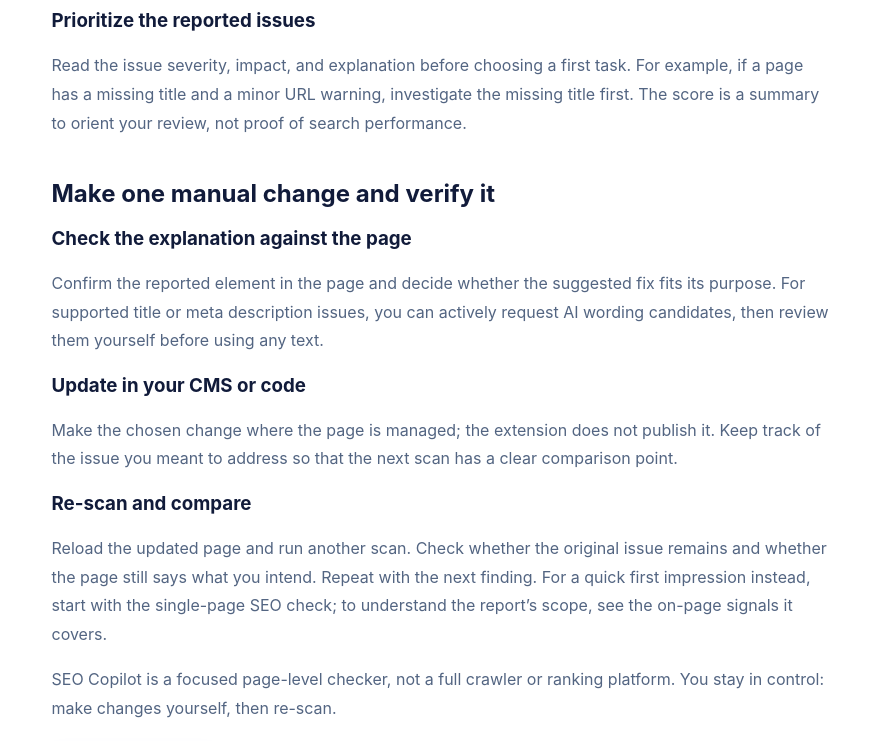
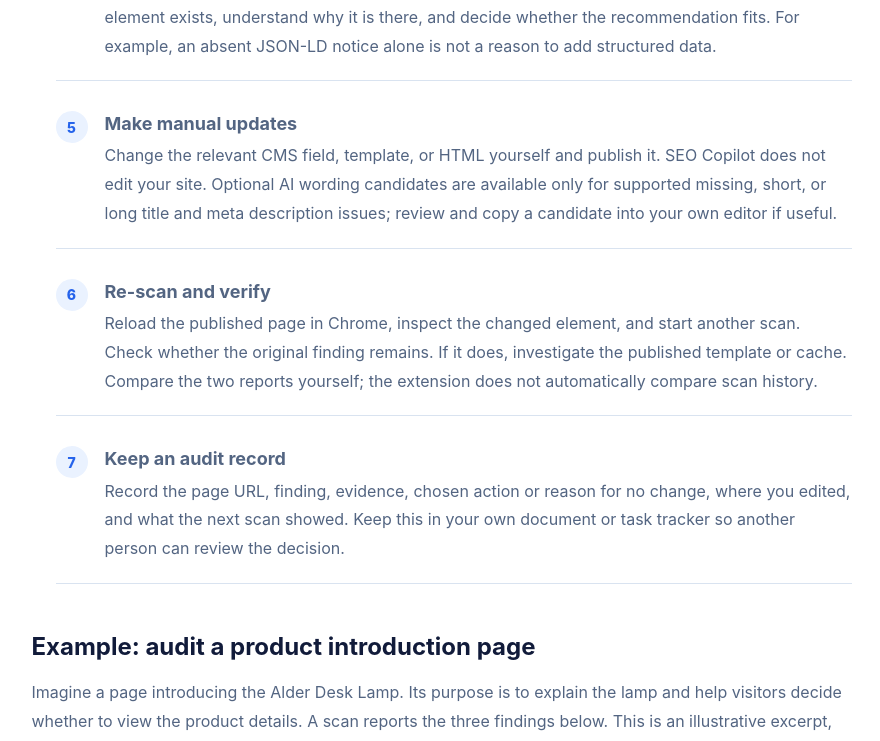
Before and after one commit to sumei7550/SEO-Copilot, a Next.js app in the folder website/: page /seo-audit in a window 1280 px wide. Shown: the part 1128-1869 px from the top of the page, without its empty margins (191-1071 px from the left). Built offline with nearby package versions, Linux system fonts and the light colour scheme; no server answers.

Commit message:
feat(website): expand English SEO audit guide

```diff
--- a/website/src/app/(site)/globals.css
+++ b/website/src/app/(site)/globals.css
@@ -165,3 +165,16 @@
 .seo-checker-steps{margin:20px 0;padding-left:27px}
 .seo-checker-steps li{padding-left:4px}
 @media(max-width:600px){.seo-checker-report-parts article{padding:17px}.seo-checker-findings article{padding:18px}}
+
+/* SEO audit keeps each decision beside its verification step. */
+.seo-audit-guide a:not(.button){color:var(--primary);text-decoration:underline;text-underline-offset:3px}
+.seo-audit-steps{display:grid;gap:20px;margin:25px 0;padding:0;list-style:none}
+.seo-audit-steps li{display:grid;grid-template-columns:34px minmax(0,1fr);gap:15px;padding-bottom:20px;border-bottom:1px solid var(--line)}
+.seo-audit-step-number{display:grid;place-items:center;width:32px;height:32px;border-radius:50%;background:#eaf2ff;color:var(--primary);font-size:14px;font-weight:800}
+.seo-audit-steps h3{margin:0 0 5px}.seo-audit-steps p{margin:0}
+.seo-audit-case{display:grid;gap:14px;margin:23px 0}
+.seo-audit-case article{min-width:0;padding:20px 23px;border:1px solid var(--line);border-radius:14px;background:#f8fbff}
+.seo-audit-case h3{display:flex;align-items:center;justify-content:space-between;flex-wrap:wrap;gap:8px;margin:0 0 8px}
+.seo-audit-case h3 span{padding:4px 9px;border-radius:999px;background:#fef3c7;color:#865008;font-size:12px}.seo-audit-case article:first-child h3 span{background:#ffe4e6;color:#a81135}
+.seo-audit-case p{margin:0}
+@media(max-width:600px){.seo-audit-steps li{gap:10px}.seo-audit-case article{padding:18px}}
--- a/website/src/app/(site)/seo-audit/page.tsx
+++ b/website/src/app/(site)/seo-audit/page.tsx
@@ -1,25 +1,47 @@
 import type { Metadata } from 'next';
 import Link from 'next/link';
-import { LandingPage } from '@/components/LandingPage';
+import { StoreCta } from '@/components/StoreCta';
 import { pageMetadata } from '@/lib/site';
+
 export const metadata: Metadata = pageMetadata('Page-Level SEO Audit Without a Site Crawler', 'Audit the webpage you are viewing, prioritize its SEO issues, make a manual update, and re-scan to verify the result.', 'seo-audit');
+
+const steps = [
+  { title: 'Prepare for a page audit', body: 'Choose the exact page and note its purpose: what should a visitor learn or do? Open that page in Chrome. SEO Copilot checks the current tab after you start a scan; it does not accept a URL for an online audit or crawl a whole site.' },
+  { title: 'Run the scan', body: 'Open the installed SEO Copilot extension and start a scan of the active page. The report shows a 0–100 SEO Score and detected issues. The score summarizes supported rules for this scan, not Google rankings or the quality of every part of the site.' },
+  { title: 'Review detected issues', body: 'Read the issue count, High, Warning, and Info severity labels, then each finding’s impact and recommended action. Use severity alongside the page’s purpose to decide what to investigate. The issue list is not promised to be automatically sorted by severity; a notice may be inapplicable or need no change.' },
+  { title: 'Validate before fixing', body: 'Inspect the rendered HTML in DevTools and read the visible page. Confirm that the flagged element exists, understand why it is there, and decide whether the recommendation fits. For example, an absent JSON-LD notice alone is not a reason to add structured data.' },
+  { title: 'Make manual updates', body: 'Change the relevant CMS field, template, or HTML yourself and publish it. SEO Copilot does not edit your site. Optional AI wording candidates are available only for supported missing, short, or long title and meta description issues; review and copy a candidate into your own editor if useful.' },
+  { title: 'Re-scan and verify', body: 'Reload the published page in Chrome, inspect the changed element, and start another scan. Check whether the original finding remains. If it does, investigate the published template or cache. Compare the two reports yourself; the extension does not automatically compare scan history.' },
+  { title: 'Keep an audit record', body: 'Record the page URL, finding, evidence, chosen action or reason for no change, where you edited, and what the next scan showed. Keep this in your own document or task tracker so another person can review the decision.' },
+] as const;
+
 export default function SeoAudit() {
-  return <LandingPage path="seo-audit" eyebrow="Page-level SEO audit" title="Audit the page in front of you—without a site crawler." intro="Use a focused scan → prioritize → understand → update → re-scan workflow for the active browser page." bullets={['Review the supported page-level signals in one report.','Prioritize issues with a clear score and explanations.','Make the change in your CMS or code, then re-scan.']} detail={{heading: 'A repeatable page audit workflow', body: 'SEO Copilot keeps the audit close to the page: scan it, prioritize the findings, understand why they matter, make a manual update, and verify the result with another scan.', next: 'Use the issue explanations to choose one high-value change before moving to the next finding.'}} relatedLabel="Choose a related check" related={[["/seo-checker/", "Run a quick single-page SEO check"], ["/on-page-seo-checker/", "Review the supported on-page signals"]]}>
-    <section aria-labelledby="audit-start">
-      <h2 id="audit-start">Run a repeatable audit of one page</h2>
-      <h3>Scan the active page</h3>
-      <p>Open the exact page you want to improve and run SEO Copilot in Chrome. The report brings its supported page signals, score, and issue list together, so you can work from what is actually on that page rather than an assumption about the whole site.</p>
-      <h3>Prioritize the reported issues</h3>
-      <p>Read the issue severity, impact, and explanation before choosing a first task. For example, if a page has a missing title and a minor URL warning, investigate the missing title first. The score is a summary to orient your review, not proof of search performance.</p>
+  return <main className="page tool-guide seo-audit-guide"><div className="wrap prose">
+    <p className="eyebrow">Page-level SEO audit</p>
+    <h1>Audit the page in front of you—without a site crawler.</h1>
+    <p className="hero-copy">A useful audit ends with a checked decision, not just a list of warnings. Follow this process for one page you can open in Chrome, from its purpose and scan findings through a manual update and a fresh check.</p>
+
+    <section aria-labelledby="audit-workflow">
+      <h2 id="audit-workflow">A complete audit of one open page</h2>
+      <ol className="seo-audit-steps">{steps.map((step, index) => <li key={step.title}><span className="seo-audit-step-number" aria-hidden="true">{index + 1}</span><div><h3>{step.title}</h3><p>{step.body}</p></div></li>)}</ol>
     </section>
-    <section aria-labelledby="audit-verify">
-      <h2 id="audit-verify">Make one manual change and verify it</h2>
-      <h3>Check the explanation against the page</h3>
-      <p>Confirm the reported element in the page and decide whether the suggested fix fits its purpose. For supported title or meta description issues, you can actively request AI wording candidates, then review them yourself before using any text.</p>
-      <h3>Update in your CMS or code</h3>
-      <p>Make the chosen change where the page is managed; the extension does not publish it. Keep track of the issue you meant to address so that the next scan has a clear comparison point.</p>
-      <h3>Re-scan and compare</h3>
-      <p>Reload the updated page and run another scan. Check whether the original issue remains and whether the page still says what you intend. Repeat with the next finding. For a quick first impression instead, start with the <Link href="/seo-checker/">single-page SEO check</Link>; to understand the report’s scope, see the <Link href="/on-page-seo-checker/">on-page signals it covers</Link>.</p>
+
+    <section aria-labelledby="audit-case">
+      <h2 id="audit-case">Example: audit a product introduction page</h2>
+      <p>Imagine a page introducing the Alder Desk Lamp. Its purpose is to explain the lamp and help visitors decide whether to view the product details. A scan reports the three findings below. This is an illustrative excerpt, not an actual scan or a calculated score; other findings could also appear.</p>
+      <div className="seo-audit-case">
+        <article><h3>Missing title <span>High</span></h3><p><strong>Verify:</strong> In DevTools, inspect the rendered <code>&lt;head&gt;</code> and confirm the <code>&lt;title&gt;</code> is absent or empty. <strong>Decision:</strong> Handle this first because the page lacks a document title. Add a page-specific title in the CMS SEO field or template.</p></article>
+        <article><h3>Multiple H1 <span>Warning</span></h3><p><strong>Verify:</strong> Count the rendered H1 elements and read their labels. If “Alder Desk Lamp” is the main heading and “Choose a finish” starts a section, change the latter to an H2 in the page editor. Review the actual hierarchy before changing a design template.</p></article>
+        <article><h3>Invalid JSON-LD <span>Warning</span></h3><p><strong>Verify:</strong> Find the page’s <code>application/ld+json</code> script and confirm its text fails JSON parsing. If this data is intentionally published, correct its syntax in the CMS or template, then use a dedicated validator for structured-data type and eligibility. The extension’s parsing notice is not complete schema validation.</p></article>
+      </div>
+      <p>Publish the selected edits, reload the same page, inspect its title, heading levels, and JSON-LD again, then run another scan. Note which original findings remain and what you observed. Do not infer a numerical score change from this example.</p>
     </section>
-  </LandingPage>;
+
+    <section aria-labelledby="audit-related">
+      <h2 id="audit-related">Use a focused guide when a finding needs more detail</h2>
+      <p>For a quick interpretation of the report, see the <Link href="/seo-checker/">SEO Checker guide</Link>. The <Link href="/on-page-seo-checker/">On-page SEO Checker guide</Link> explains the supported signals. For a specific wording or markup issue, use the <Link href="/title-tag-checker/">Title Tag Checker</Link> or <Link href="/meta-description-checker/">Meta Description Checker</Link> guide.</p>
+    </section>
+
+    <section className="tool-guide-next" aria-labelledby="audit-next"><h2 id="audit-next">Audit your current page in Chrome</h2><p>Install SEO Copilot, open the page you want to review, and start a scan. Keep your own audit record as you verify findings and make changes.</p><div className="actions"><StoreCta label="Add to Chrome" /></div></section>
+  </div></main>;
 }
```
Also changed, not shown: 1 other file (tests, documents, lock files or other folders).
